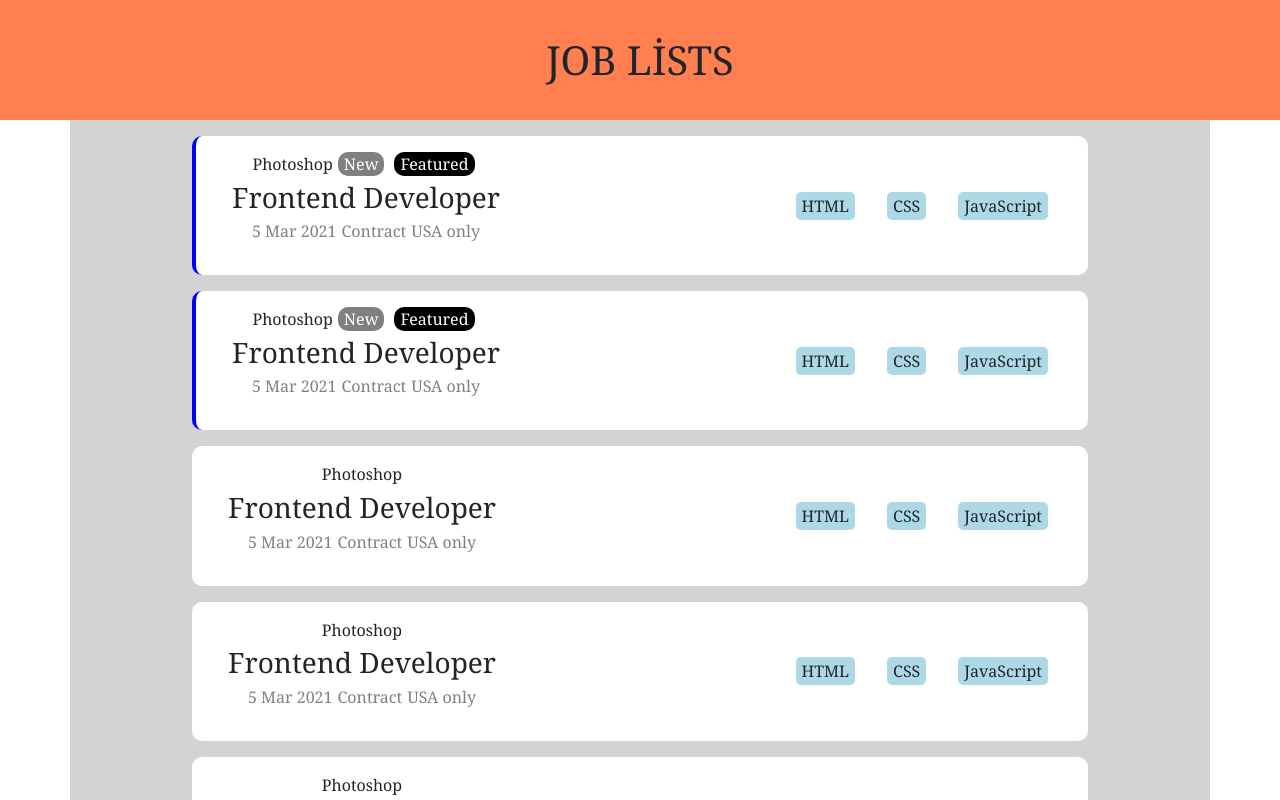
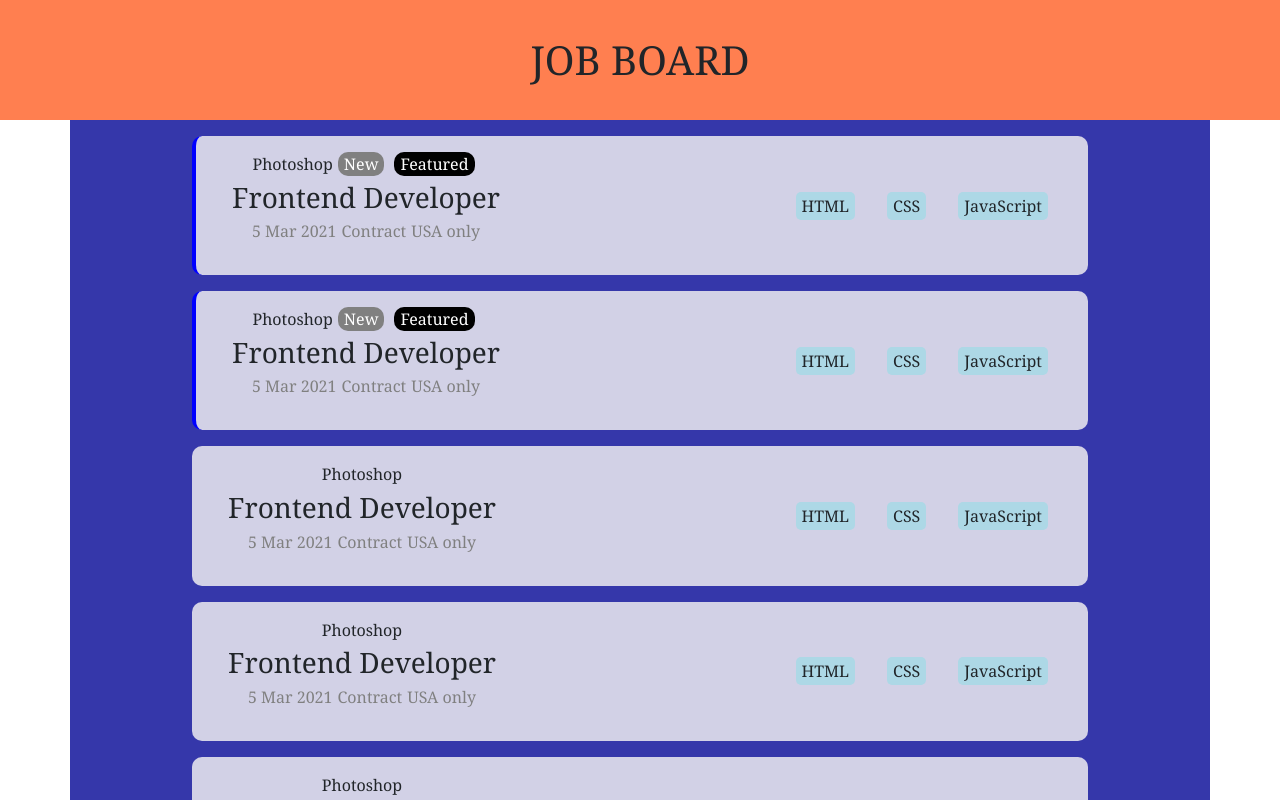
Before and after one commit to Ani-Stark/JobBoard, a React (Create React App) app: page /home in a window 1280 px wide. Shown: the top 800 px of the page. Built offline with nearby package versions, Linux system fonts and the light colour scheme.

Commit message:
third commit

```diff
--- a/src/Components/Home.js
+++ b/src/Components/Home.js
@@ -6,13 +6,10 @@ import { Link } from "react-router-dom";
 
 function Home() {
 
-  const navigate = useNavigate();
-
-
   return (
     <>
       <nav>
-        JOB LİSTS
+        JOB BOARD
       </nav>
       <div class="container">
         <div class="inner-width">
--- a/src/Components/Registration.js
+++ b/src/Components/Registration.js
@@ -12,8 +12,6 @@ function Registration() {
 
     const [flag, setFlag] = useState(false);
     const [login, setLogin] = useState(true);
-
-
 
 
 
@@ -49,7 +47,7 @@ function Registration() {
             {" "}
             {login ? (
               <form onSubmit={handleFormSubmit}>
-                <h3>Register</h3>
+                <h1>Register</h1>
 
                 <div className="form-group">
                   <label>Name</label>
--- a/src/index.css
+++ b/src/index.css
@@ -30,7 +30,7 @@ nav {
   align-content:center;
 }
 .container {
-  background-color:lightgray;
+  background-color:rgb(53, 55, 170);
   display:flex;
   justify-content:center;
   min-height:100vh;
@@ -43,7 +43,7 @@ nav {
   justify-content:space-between;
   align-items:center;
   padding:1rem 1.5rem;
-  background-color:white;
+  background-color:rgb(210, 209, 230);
   margin: 1rem 0;
   border-radius:10px;
   transition:250ms ease-in-out;
@@ -70,7 +70,7 @@ nav {
    background:black;
 }
 .properties {
-  color:gray;
+  color:rgb(128, 128, 128);
 }
 .type {
   margin:0 5px;
```
